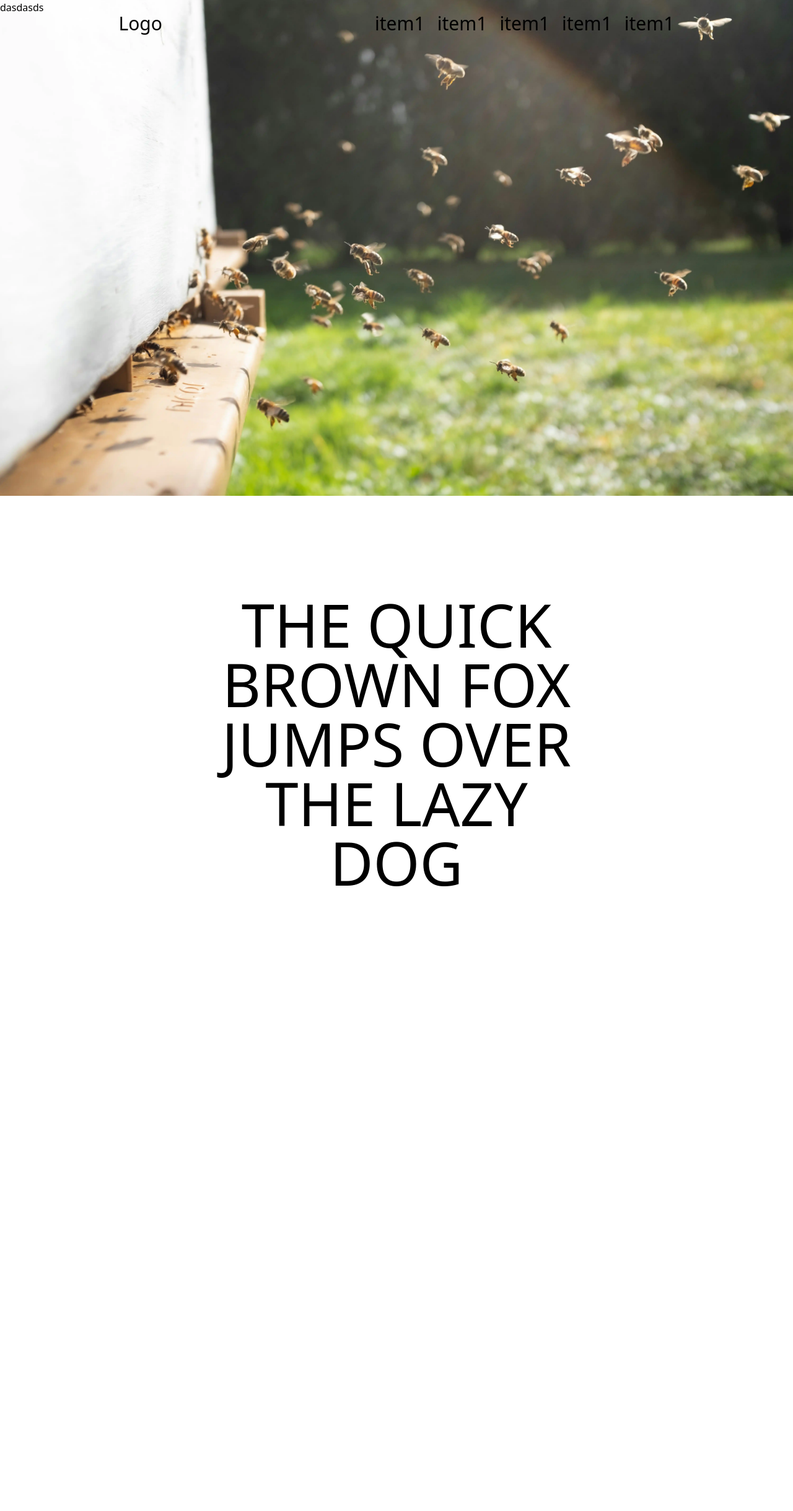
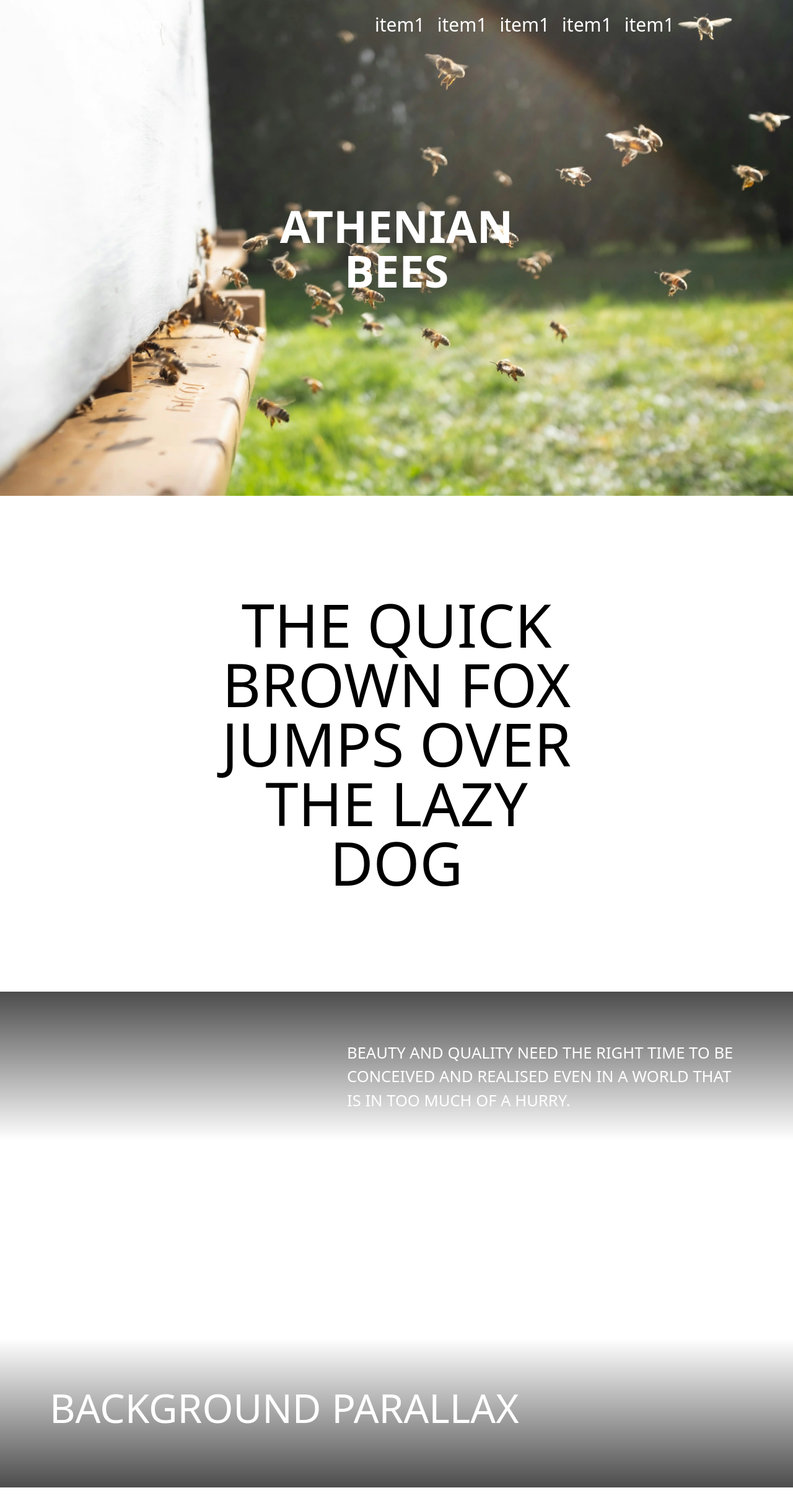
Before and after one commit to TSM97/commerce, a React (Vite) app: page / in a window 1280 px wide. Shown: the top 2438 px of the page at 62% size. Built offline with nearby package versions, Linux system fonts and the light colour scheme.

Commit message:
Fix(BG-shadow behind text))

```diff
--- a/src/Components/Hero/Components/Hero.tsx
+++ b/src/Components/Hero/Components/Hero.tsx
@@ -17,14 +17,23 @@ export default function Hero() {
       className="relative flex items-center justify-center h-screen overflow-hidden"
       style={{ clipPath: "polygon(0% 0, 100% 0%, 100% 100%, 0 100%)" }}
     >
-      <div className="relative z-10 p-20 mix-blend-difference text-white w-full h-full flex flex-col justify-between">
-        <p className="w-[50vw] text-[2vw] self-end uppercase mix-blend-difference">
-          Beauty and quality need the right time to be conceived and realised
-          even in a world that is in too much of a hurry.
-        </p>
-        <p className="text-[5vw] uppercase mix-blend-difference">
-          Background Parallax
-        </p>
+      <div className="relative z-50 w-full h-full p-20 flex flex-col justify-between text-white">
+        <div
+          className="absolute inset-0"
+          style={{
+            background:
+              "linear-gradient(to bottom, rgba(0, 0, 0, 0.7), rgba(0, 0, 0, 0) 30%, rgba(0, 0, 0, 0) 70%, rgba(0, 0, 0, 0.7))",
+          }}
+        ></div>
+        <div className="relative w-[50vw] text-[2vw] self-end uppercase">
+          <p>
+            Beauty and quality need the right time to be conceived and realised
+            even in a world that is in too much of a hurry.
+          </p>
+        </div>
+        <div className="relative text-[5vw] uppercase">
+          <p>Background Parallax</p>
+        </div>
       </div>
       <div className="fixed top-[-10vh] left-0 h-[120vh] w-full">
         <motion.div style={{ y }} className="relative w-full h-full">
--- a/src/Components/Hero/Components/Intro.tsx
+++ b/src/Components/Hero/Components/Intro.tsx
@@ -12,14 +12,14 @@ export default function Intro() {
   return (
     <div className="h-screen overflow-hidden">
       <motion.div style={{ y }} className="relative h-full">
-        <div className="absolute top-50 left-50">dasdasds</div>
+        <div className="absolute top-1/2 left-1/2 -translate-x-1/2 -translate-y-1/2 m-auto text-7xl font-extrabold text-center text-white">
+          <div>ATHENIAN</div>
+          <div>BEES</div>
+        </div>
         <img
           src={Background}
           alt="image"
           style={{
-            // position: 'absolute',
-            // top: 0,
-            // left: 0,
             width: "100%",
             height: "100%",
             objectFit: "cover",
--- a/src/Components/NavBar/NavBar.tsx
+++ b/src/Components/NavBar/NavBar.tsx
@@ -1,15 +1,26 @@
-import { motion, useMotionValueEvent, useScroll } from "framer-motion";
+import { color, motion, useMotionValueEvent, useScroll } from "framer-motion";
 import { useState } from "react";
 
-const linkList: string[] = ["item1", "item1", "item1", "item1", "item1"];
+const navList: string[] = ["item1", "item1", "item1", "item1", "item1"];
 
 const parentVariants = {
-  visible: { opacity: 1, y: 0, backgroundColor: "rgba(255, 255, 255, 1)" },
-  hidden: { opacity: 0, y: "-4rem", backgroundColor: "rgba(255, 255, 255, 0)" },
+  visible: {
+    opacity: 1,
+    y: 0,
+    backgroundColor: "rgba(255, 255, 255, 1)",
+    color: "black",
+  },
+  hidden: {
+    opacity: 0,
+    y: "-4rem",
+    backgroundColor: "rgba(255, 255, 255, 0)",
+    color: "white",
+  },
   initial: {
     opacity: 1,
     y: 0,
     backgroundColor: "rgba(255, 255, 255, 0)",
+    color: "white",
   },
 };
 
@@ -24,9 +35,6 @@ export default function NavBar() {
   const [prevScroll, setPrevScroll] = useState(0);
 
   function update(latest: number, prev: number): void {
-    console.log(latest);
-    console.log(hidden);
-
     if (latest != 0 && latest < prev) {
       setHidden(false);
     } else if (latest > 100 && latest > prev) {
@@ -43,7 +51,7 @@ export default function NavBar() {
 
   return (
     <motion.nav
-      className={`flex sm:justify-around justify-between items-center p-5 text-3xl fixed left-0 w-[100vw] z-50 rounded-b-[50px]`}
+      className={`flex sm:justify-around justify-between items-center p-5 min-h-[10dvh] text-3xl fixed left-0 w-[100vw] z-50 rounded-b-[50px]`}
       variants={parentVariants}
       // style={{ backgroundColor: background }}
       animate={hidden === "initial" ? "initial" : hidden ? "hidden" : "visible"}
@@ -54,7 +62,7 @@ export default function NavBar() {
     >
       <p>Logo</p>
       <div className="flex gap-5">
-        {linkList.map((item, i) => (
+        {navList.map((item, i) => (
           <motion.a
             key={i}
             variants={childVariants}
@@ -62,6 +70,9 @@ export default function NavBar() {
             transition={{
               ease: [0.1, 0.25, 0.3, 2],
               duration: 0.4,
+              color: {
+                duration: 1,
+              },
             }}
           >
             {item}
```
